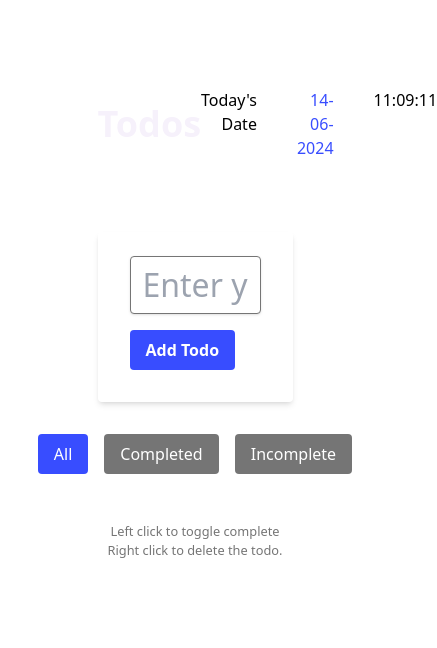
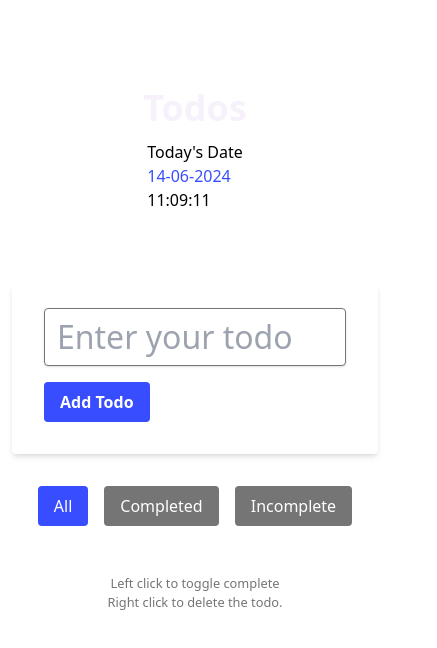
Before and after one commit to Drebanks/todoApp, a Next.js app: page / in a window 390 px wide. Shown: the top 648 px of the page, 437 px wide, since content can reach past the window. Built offline with nearby package versions, Linux system fonts and the light colour scheme.

Commit message:
feat: responsiveness added

```diff
--- a/src/pages/index.js
+++ b/src/pages/index.js
@@ -69,15 +69,15 @@ const Home = () => {
 
   return (
     <>
-      <div className="bg-white flex items-center flex-col max-w-full min-h-screen py-10">
-        <div className="flex justify-between items-center w-1/2 mt-12">
+      <div className="bg-white flex items-center flex-col max-w-full min-h-screen py-10 md:px-3">
+        <div className="flex justify-between items-center w-1/2 mt-12 md:flex-col md:w-full">
           <div>
             <h1 className="text-pink text-4xl font-bold">Todos</h1>
           </div>
-          <div className="flex gap-x-10 text-right">
+          <div className="flex gap-x-10 md:mt-3 md:flex md:flex-col">
             <span className="">Today&apos;s Date</span>
             <span className="text-blue">{currentDate}</span>
-            <span id="time" className="">
+            <span className="">
               {currentTime}
             </span>
           </div>
@@ -87,7 +87,7 @@ const Home = () => {
         <br />
         <form
           onSubmit={editingId ? handleEditTodo : handleAddTodo}
-          className="w-1/2 shadow-md rounded px-8 pt-6 pb-8 mb-4"
+          className="w-1/2 shadow-md rounded px-8 pt-6 pb-8 mb-4 md:w-full"
         >
           <div className="mb-4">
             <input
--- a/tailwind.config.js
+++ b/tailwind.config.js
@@ -6,6 +6,14 @@ module.exports = {
     "./src/app/**/*.{js,ts,jsx,tsx,mdx}",
   ],
   theme: {
+    screens: {
+      sm: { max: "600px" },
+      // md: '768px',
+      md: { max: "768px" },
+      lg: { max: "1024px" },
+      xl: { max: "1280px" },
+      // lg: '976px',
+    },
     colors: {
       pink: "#f6f1fb",
       white: "#FFFFFF",
```
